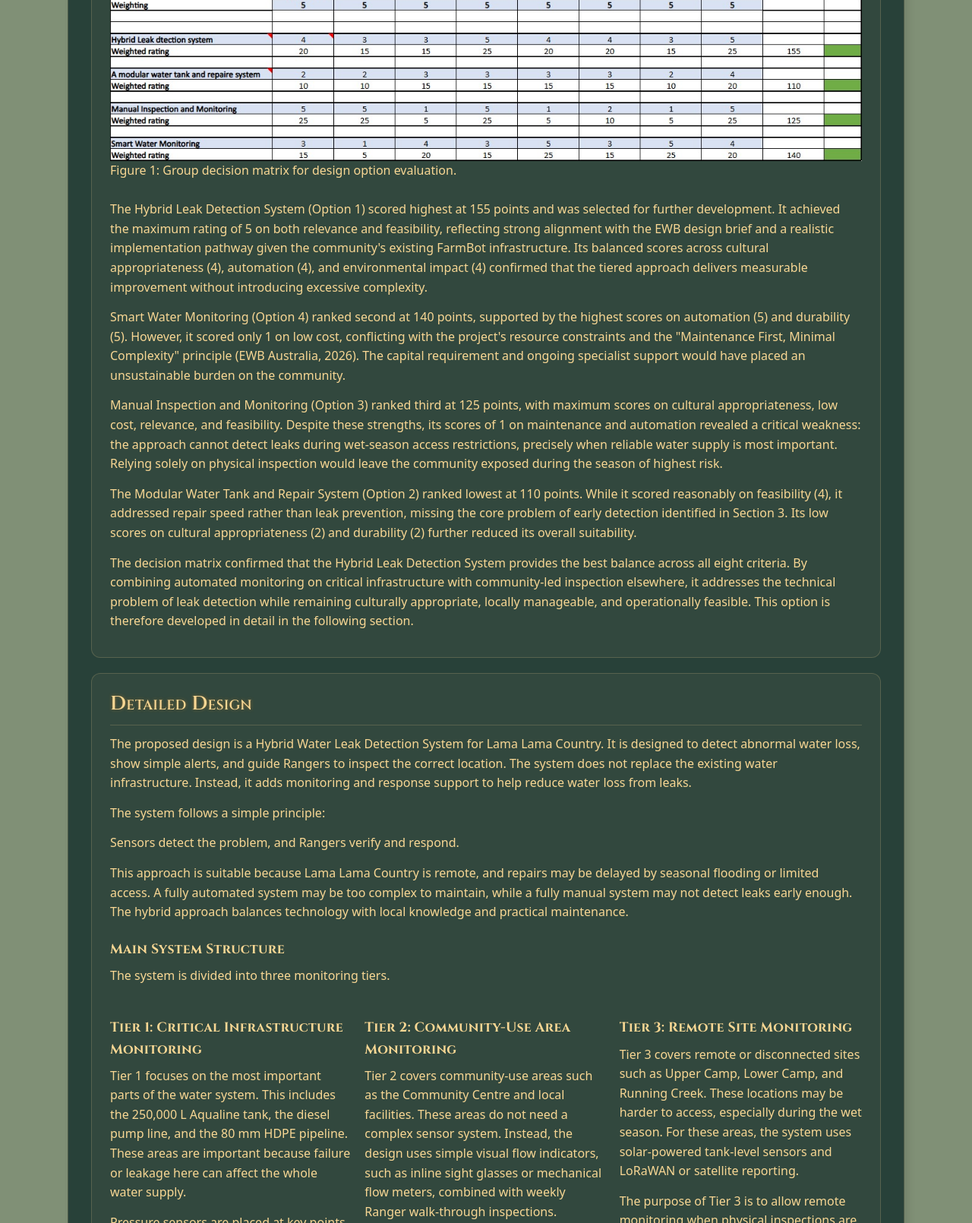
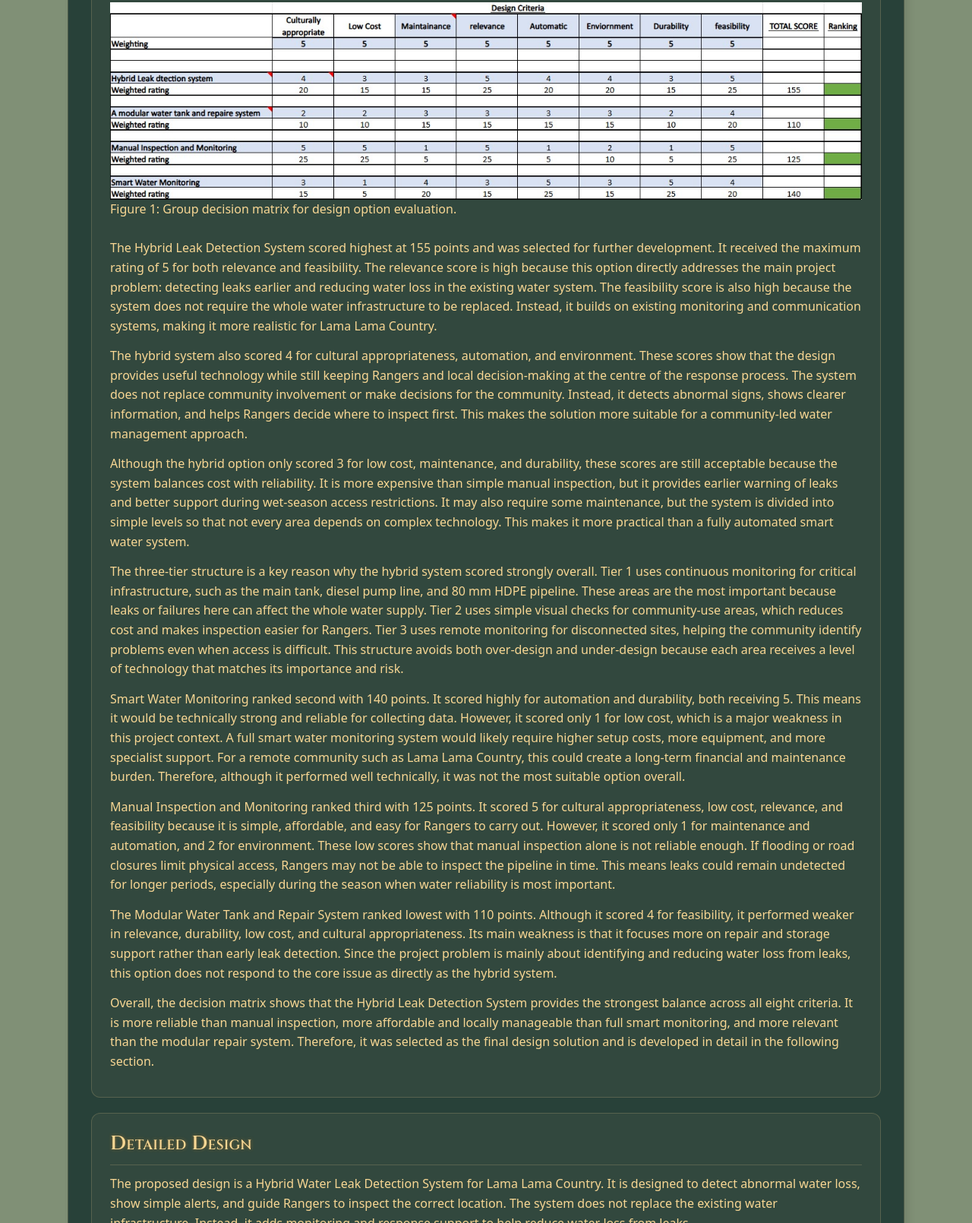
Before and after one commit to hazelrc/CITP_Website, a plain HTML site: page designCriteria.html in a window 1280 px wide. Shown: the part 2491-4101 px from the top of the page at 76% size. Drawn offline with Linux system fonts and the light colour scheme.

Commit message:
update designCriteria

```diff
--- a/designCriteria.html
+++ b/designCriteria.html
@@ -150,9 +150,12 @@
         <p>
           A weighted decision matrix was used to evaluate the four design options against eight design criteria:
           cultural appropriateness, low cost, maintenance, relevance, automation, environment, durability, and
-          feasibility. Each criterion was weighted equally at 5, reflecting their balanced importance to the Lama Lama
-          context, where remoteness, limited specialist labour, and community ownership all carry comparable weight.
-          Options were rated on a 1–5 scale (1 = poor, 5 = excellent), giving a maximum possible score of 200.
+          feasibility. This selection process represents the screening stage of the design process, where the group
+          compared possible solutions and selected the most suitable option for further development. Each criterion was
+          weighted equally at 5, because all of these factors are important in the Lama Lama context. The final design
+          needs to be affordable, locally manageable, culturally appropriate, technically useful, and suitable for a
+          remote environment with limited specialist labour. Each option was rated on a 1–5 scale, where 1 = poor and 5
+          = excellent, giving a maximum possible score of 200.
         </p>
 
         <figure class="image-placeholder">
@@ -164,42 +167,83 @@
         </figure>
         <br>
         <p>
-          The Hybrid Leak Detection System (Option 1) scored highest at 155 points and was selected for further
-          development. It achieved the maximum rating of 5 on both relevance and feasibility, reflecting strong
-          alignment with the EWB design brief and a realistic implementation pathway given the community's existing
-          FarmBot infrastructure. Its balanced scores across cultural appropriateness (4), automation (4), and
-          environmental impact (4) confirmed that the tiered approach delivers measurable improvement without
-          introducing excessive complexity.
+          The Hybrid Leak Detection System scored highest at 155 points and was selected for further development. It
+          received the maximum rating of 5 for both relevance and feasibility. The relevance score is high because this
+          option directly addresses the main project problem: detecting leaks earlier and reducing water loss in the
+          existing water system. The feasibility score is also high because the system does not require the whole water
+          infrastructure to be replaced. Instead, it builds on existing monitoring and communication systems, making it
+          more realistic for Lama Lama Country.
+
         </p>
 
         <p>
-          Smart Water Monitoring (Option 4) ranked second at 140 points, supported by the highest scores on automation
-          (5) and durability (5). However, it scored only 1 on low cost, conflicting with the project's resource
-          constraints and the "Maintenance First, Minimal Complexity" principle (EWB Australia, 2026). The capital
-          requirement and ongoing specialist support would have placed an unsustainable burden on the community.
+          The hybrid system also scored 4 for cultural appropriateness, automation, and environment. These scores show
+          that the design provides useful technology while still keeping Rangers and local decision-making at the centre
+          of the response process. The system does not replace community involvement or make decisions for the
+          community. Instead, it detects abnormal signs, shows clearer information, and helps Rangers decide where to
+          inspect first. This makes the solution more suitable for a community-led water management approach.
+
         </p>
 
         <p>
-          Manual Inspection and Monitoring (Option 3) ranked third at 125 points, with maximum scores on cultural
-          appropriateness, low cost, relevance, and feasibility. Despite these strengths, its scores of 1 on maintenance
-          and automation revealed a critical weakness: the approach cannot detect leaks during wet-season access
-          restrictions, precisely when reliable water supply is most important. Relying solely on physical inspection
-          would leave the community exposed during the season of highest risk.
+          Although the hybrid option only scored 3 for low cost, maintenance, and durability, these scores are still
+          acceptable because the system balances cost with reliability. It is more expensive than simple manual
+          inspection, but it provides earlier warning of leaks and better support during wet-season access restrictions.
+          It may also require some maintenance, but the system is divided into simple levels so that not every area
+          depends on complex technology. This makes it more practical than a fully automated smart water system.
+
         </p>
 
         <p>
-          The Modular Water Tank and Repair System (Option 2) ranked lowest at 110 points. While it scored reasonably
-          on feasibility (4), it addressed repair speed rather than leak prevention, missing the core problem of early
-          detection identified in Section 3. Its low scores on cultural appropriateness (2) and durability (2) further
-          reduced its overall suitability.
+          The three-tier structure is a key reason why the hybrid system scored strongly overall. Tier 1 uses continuous
+          monitoring for critical infrastructure, such as the main tank, diesel pump line, and 80 mm HDPE pipeline.
+          These areas are the most important because leaks or failures here can affect the whole water supply. Tier 2
+          uses simple visual checks for community-use areas, which reduces cost and makes inspection easier for Rangers.
+          Tier 3 uses remote monitoring for disconnected sites, helping the community identify problems even when access
+          is difficult. This structure avoids both over-design and under-design because each area receives a level of
+          technology that matches its importance and risk.
+
         </p>
 
         <p>
-          The decision matrix confirmed that the Hybrid Leak Detection System provides the best balance across all eight
-          criteria. By combining automated monitoring on critical infrastructure with community-led inspection
-          elsewhere, it addresses the technical problem of leak detection while remaining culturally appropriate,
-          locally manageable, and operationally feasible. This option is therefore developed in detail in the following
-          section.
+          Smart Water Monitoring ranked second with 140 points. It scored highly for automation and durability, both
+          receiving 5. This means it would be technically strong and reliable for collecting data. However, it scored
+          only 1 for low cost, which is a major weakness in this project context. A full smart water monitoring system
+          would likely require higher setup costs, more equipment, and more specialist support. For a remote community
+          such as Lama Lama Country, this could create a long-term financial and maintenance burden. Therefore, although
+          it performed well technically, it was not the most suitable option overall.
+
+        </p>
+
+        <p>
+          Manual Inspection and Monitoring ranked third with 125 points. It scored 5 for cultural appropriateness, low
+          cost, relevance, and feasibility because it is simple, affordable, and easy for Rangers to carry out. However,
+          it scored only 1 for maintenance and automation, and 2 for environment. These low scores show that manual
+          inspection alone is not reliable enough. If flooding or road closures limit physical access, Rangers may not
+          be able to inspect the pipeline in time. This means leaks could remain undetected for longer periods,
+          especially during the season when water reliability is most important.
+
+
+        </p>
+
+        <p>
+          The Modular Water Tank and Repair System ranked lowest with 110 points. Although it scored 4 for feasibility,
+          it performed weaker in relevance, durability, low cost, and cultural appropriateness. Its main weakness is
+          that it focuses more on repair and storage support rather than early leak detection. Since the project problem
+          is mainly about identifying and reducing water loss from leaks, this option does not respond to the core issue
+          as directly as the hybrid system.
+
+
+        </p>
+
+        <p>
+          Overall, the decision matrix shows that the Hybrid Leak Detection System provides the strongest balance across
+          all eight criteria. It is more reliable than manual inspection, more affordable and locally manageable than
+          full smart monitoring, and more relevant than the modular repair system. Therefore, it was selected as the
+          final design solution and is developed in detail in the following section.
+
+
+
         </p>
       </section>
 
```
